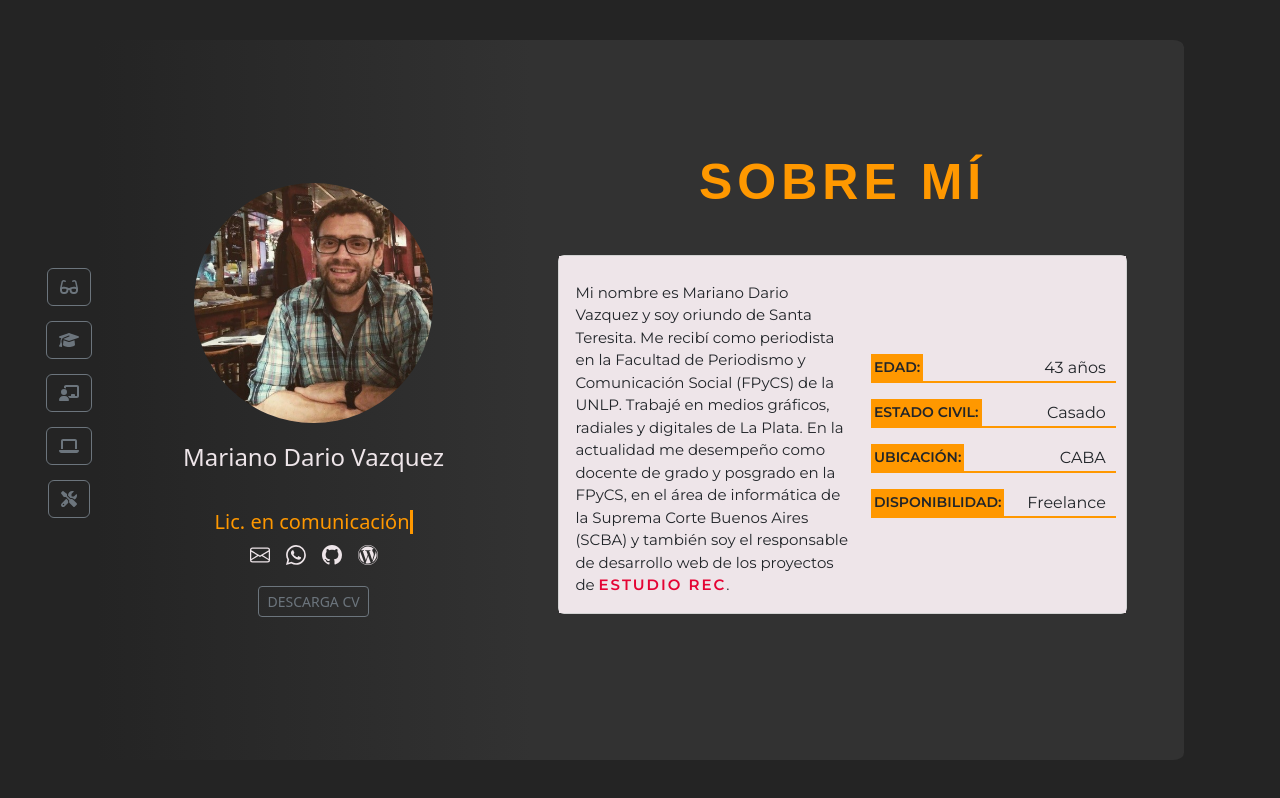
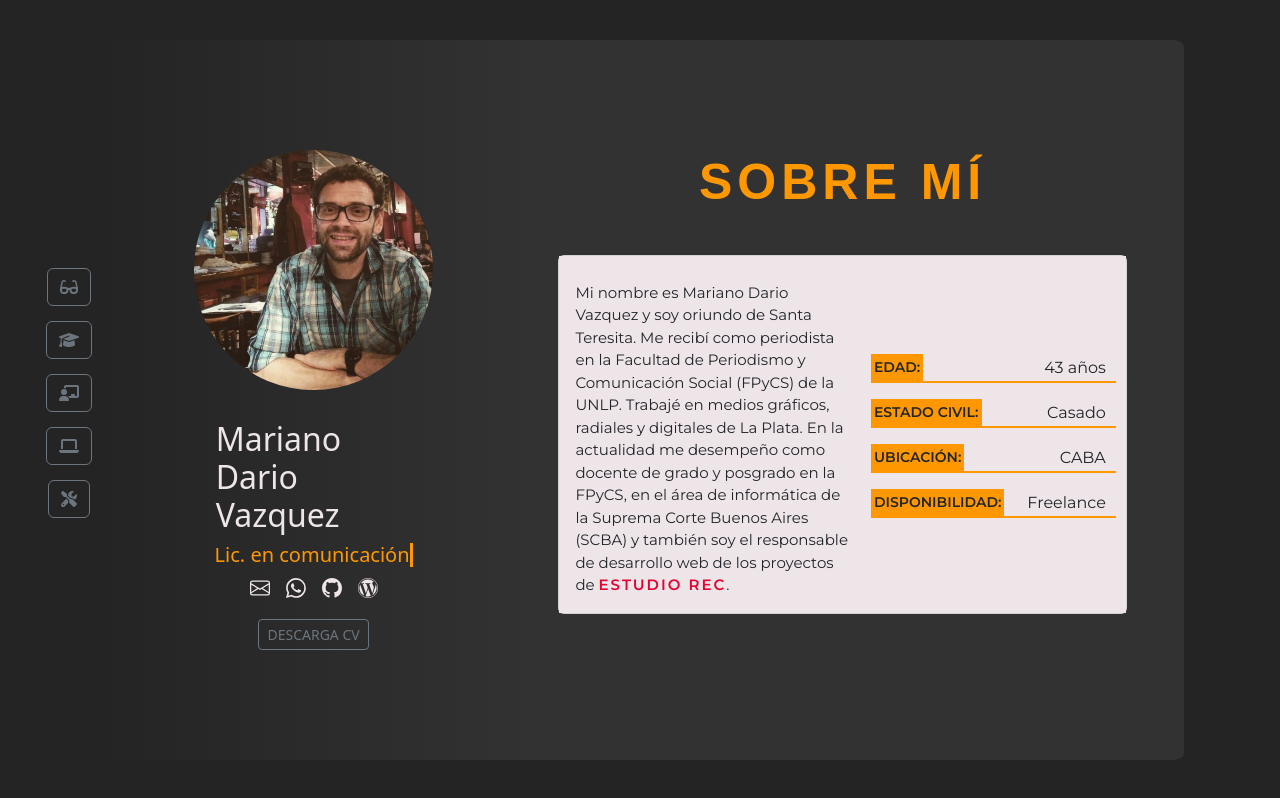
Before and after one commit to mareanovazquez/CurriculumVitae, a React (Vite) app: page / in a window 1280 px wide. Built offline with nearby package versions, Linux system fonts and the light colour scheme.

Commit message:
Ajustes de estilo y responsivos a pantallas entre Entre 768px y 991px realizado al 10 %

```diff
--- a/src/Components/Footer/Footer.jsx
+++ b/src/Components/Footer/Footer.jsx
@@ -19,13 +19,11 @@ export const Footer = () => {
   return (
     <>
       <div className='contenedorFooter'>
+        <div className='contenedorNombreAlt'><h2>Mariano Dario Vazquez</h2></div>
         <div className='contenedorDescripcion'>
           {tituloActual === 1 && <h4>Lic. en comunicación</h4>}
             {tituloActual === 2 && <h4>Docente universitario</h4>}
             {tituloActual === 3 && <h4 className='desarrolladorFE'>Desarrollador frontend</h4>}
-
-         {/*  <h6 >Desarrollador Front-End</h6>
-          <h6 >Docente universitario</h6> */}
         </div>
 
         <Nav variant="underline" defaultActiveKey="/home" className=' contenedorContacto justify-content-center'>
--- a/src/estilos.css
+++ b/src/estilos.css
@@ -123,6 +123,10 @@ body {
     flex-direction: column;
     align-items: center;
     justify-content: center;
+}
+
+.contenedorFooter .contenedorNombreAlt {
+    display: none;
 }
 
 .contenedorFooter svg {
@@ -676,15 +680,60 @@ body {
 /* Bootstrap breakpoints MD y superiores */
 @media (min-width: 768px) {
 
-    .contenedorHeaderyFooter {
+/* CONTENEDOR PRINCIPAL */
+.contenedorHeaderyFooter {
         /*posicionamiento contenido*/
         display: flex;
         flex-direction: row;
-        justify-content: space-around;
-        align-items: center;
-    }
-}
-
+        justify-content: space-between;
+        align-items: center;
+}
+
+
+.contenedorHeader .contenedorNombre {
+    display: none;
+}
+
+.imgPerfil {
+    width: 45%;
+
+}
+
+.contenedorFooter {
+    width: 45%;
+}
+
+.contenedorFooter .contenedorNombreAlt {
+    display: block;
+    font-size: 20px;
+    color: #EEE5E9;
+}
+
+/* CONTENEDOR ABOUT ME */
+
+.contenedorSobreMi .card-header {
+    font-size: 30px;
+    }
+
+.biografia {
+    width: 80%;
+}
+
+.biografia .card-text {
+    font-family: 'Montserrat', sans-serif;
+    font-size: 16px;
+}
+
+.datosPerfil {
+    /*Dimensiones del contenedor*/
+    width: 60%;
+    font-size: 16px;
+    }
+
+.datosPerfil p span {
+    font-size: 15px;
+}
+}
 
 
 /* Entre 992px y 1199px */
```
